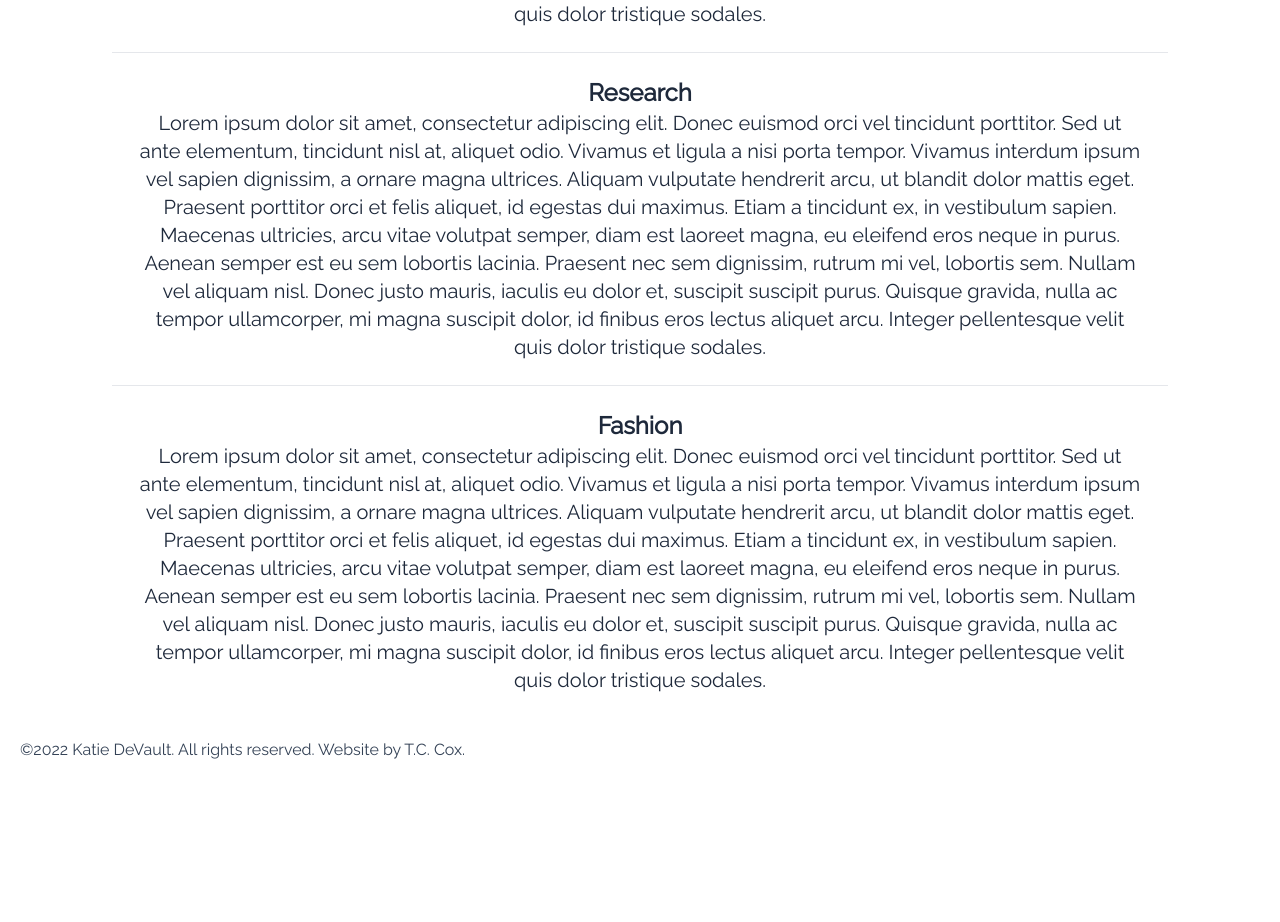
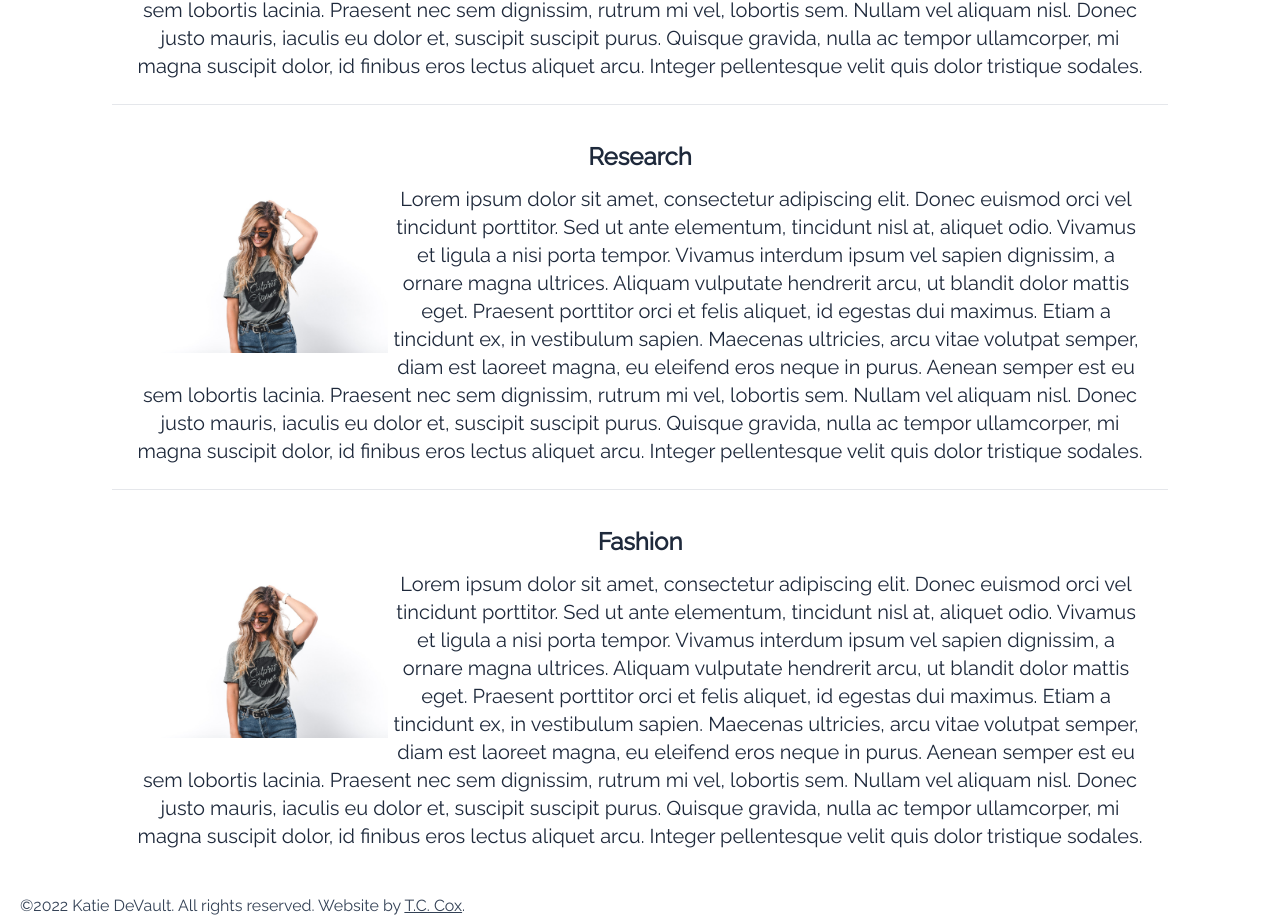
Before and after one commit to thmscly/kathryn-cox-website, a React (Create React App) app: page /services in a window 1280 px wide. Shown: the part 492-1414 px from the top of the page. Before the commit the page ends 1258 px from the top, so only its background shows below. Built offline with nearby package versions, Linux system fonts and the light colour scheme.

Commit message:
+imgs to ServiceBlock + my site link to footer

```diff
--- a/src/components/Footer.jsx
+++ b/src/components/Footer.jsx
@@ -3,8 +3,19 @@ import React from "react";
 function Footer() {
   return (
     <div className="pl-5 pb-1">
-      ©{new Date().getFullYear()} Katie DeVault. All rights reserved. Website by
-      T.C. Cox.
+      <p>
+        ©{new Date().getFullYear()} Katie DeVault. All rights reserved. Website
+        by{" "}
+        <a
+          href="https://tccoxswe.com/"
+          rel="noreferrer"
+          target="_blank"
+          className="underline"
+        >
+          T.C. Cox
+        </a>
+        .
+      </p>
     </div>
   );
 }
--- a/src/components/pages/Services.jsx
+++ b/src/components/pages/Services.jsx
@@ -11,6 +11,7 @@ function Services() {
             title={service.title}
             text={service.text}
             key={service.id}
+            img={service.img}
           />
         ))}
       </div>
@@ -18,10 +19,11 @@ function Services() {
   );
 }
 //props are in curly brackets because they are destructuring an object
-function ServiceBlock({ title, text, shortDesc }) {
+function ServiceBlock({ title, text, img }) {
   return (
     <div className="p-6">
-      <h2 className="font-bold text-2xl">{title}</h2>
+      <h2 className="font-bold text-2xl p-3">{title}</h2>
+      <img src={img} alt="" className="float-left w-1/4" />
       <p>{text}</p>
     </div>
   );
```
